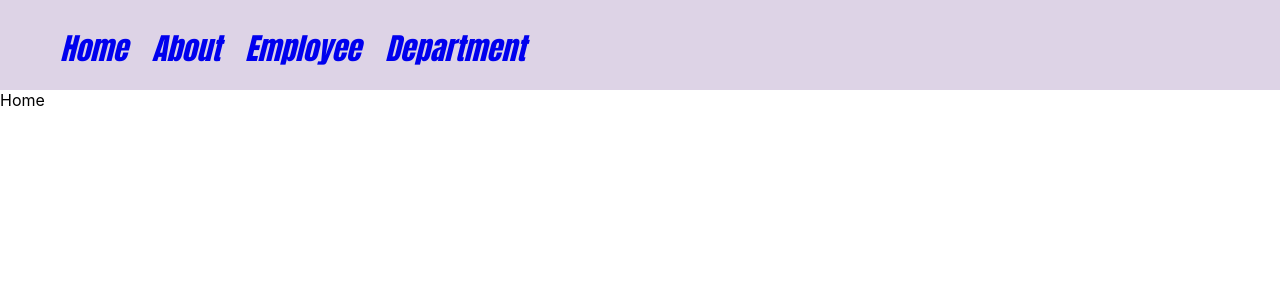
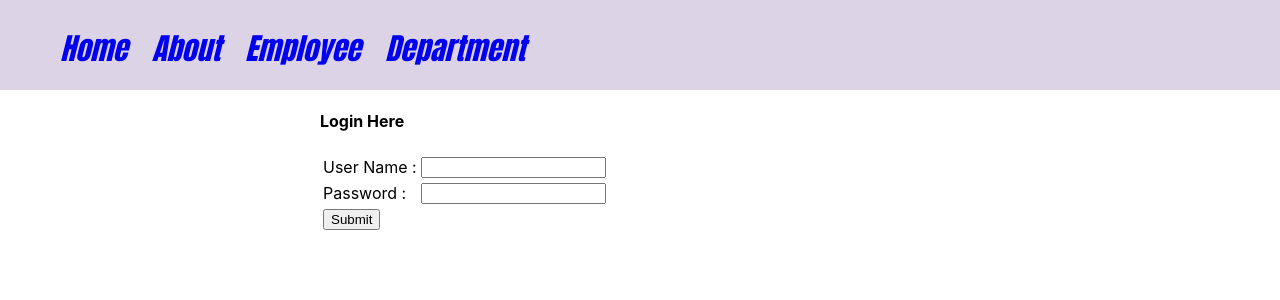
Before and after one commit to tahyd/react-ems, a React (Create React App) app: page / in a window 1280 px wide. Shown: the top 300 px of the page. Built offline with nearby package versions, Linux system fonts and the light colour scheme.

Commit message:
login added

```diff
--- a/src/App.css
+++ b/src/App.css
@@ -29,3 +29,10 @@
 
   text-align: center;
 }
+
+.login-form{
+  width: 50%;
+  height: auto;
+  margin: auto;
+
+}
--- a/src/components/Home.js
+++ b/src/components/Home.js
@@ -1,7 +1,60 @@
-import React from 'react'
+import { hasFormSubmit } from '@testing-library/user-event/dist/utils';
+import React, { useState } from 'react'
+import { useNavigate } from 'react-router-dom';
 
 export default function Home() {
+
+    const [user,setUser] = useState({"username":"","password":""});
+    const [loginError,setLoginError] = useState();
+
+    const navigate = useNavigate();
+
+    const changeHandler = (event)=>{
+      const name = event.target.name;
+      const value= event.target.value;
+      setUser((values)=>({...values,[name]:value}))
+
+    }
+
+  const  handleSubmit = (event)=>{
+             event.preventDefault();
+
+           if(user.username === "krishna" && user.password==="12345"){
+            navigate('/employee')
+           }else{
+            setLoginError('Invalid Username or password')
+           }
+
+    }
   return (
-    <div>Home</div>
+    <div>
+
+           <div className='login-form'>
+            <h4>Login Here</h4>
+
+           {
+            loginError?<p>{loginError}</p>:null
+           }
+             <form onSubmit={handleSubmit}>
+
+              <table>
+
+                <tr>
+                  <td><label>User Name :</label></td>
+                  <td><input type='text'name="username" value={user.username} onChange={changeHandler}/></td>
+                </tr>
+                <tr>
+                  <td><label>Password :</label></td>
+                  <td><input type='password'name="password" value={user.password} onChange={changeHandler}/></td>
+                </tr>
+                <tr>
+
+                  <td><input type='submit'/></td>
+                </tr>
+              </table>
+             </form>
+           </div>
+
+    </div>
   )
 }
```
